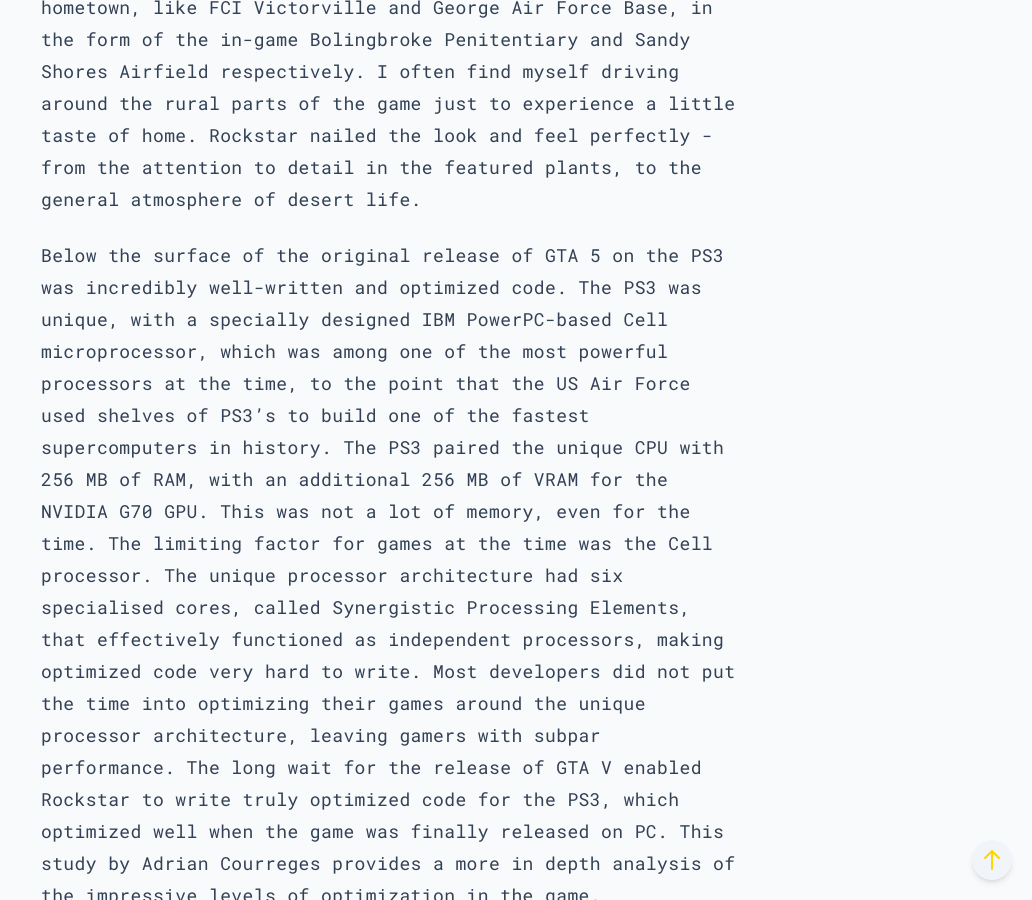
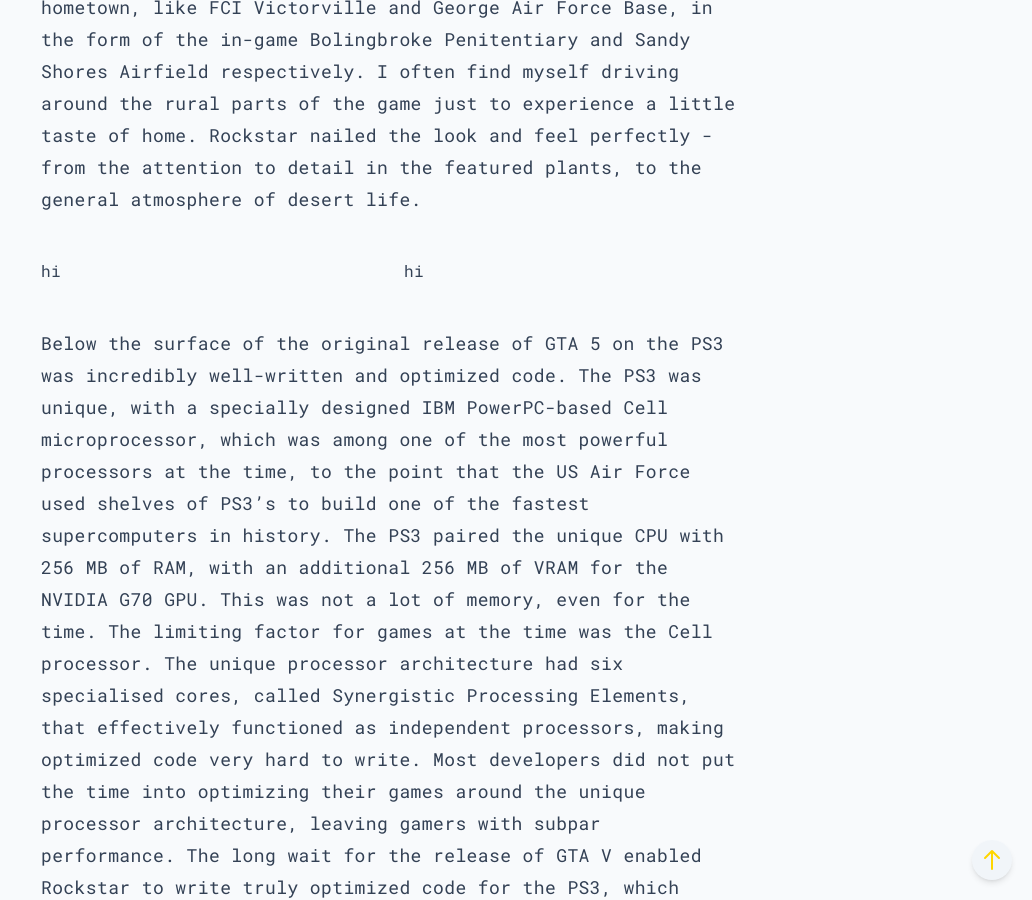
Before and after one commit to nmcain/gaming-journalism-blog, a Jekyll site: the page built from _posts/2023-09-23-test-1.md, in a window 1280 px wide and 900 px high, scrolled down 2604 px. Shown: the whole window, without its empty margins (248-1280 px from the left). Built offline with Jekyll 4.4.1, drawn with Linux system fonts in a browser that asks for light colours.

```diff
--- a/_posts/2023-09-23-test-1.md
+++ b/_posts/2023-09-23-test-1.md
@@ -22,6 +22,8 @@ To truly understand where Grand Theft Auto 5 went right, and where other games f
 *Why did I move here? I guess it was the weather...*
 
 When GTA V was finally released on the PlayStation 3 in September of 2013, early reviews praised the attention to detail and the interactivity of a world that felt alive. Even in 2024, the game remains vastly more detailed than newer open-world releases, like Forza Horizon 5, superseded only by Rockstar’s own Red Dead Redemption 2. Take for example, these screenshots. Rockstar’s worlds feel alive because that was what they set out to create. Rockstar sent location scouts to real-world locations, spending millions of dollars and years of research to develop open worlds that feel lived in, authentic, and where tiny details can be found everywhere you look. The map was an expansive replica of California, even featuring a number of landmarks from my (largely rural) hometown, like FCI Victorville and George Air Force Base, in the form of the in-game Bolingbroke Penitentiary and Sandy Shores Airfield respectively. I often find myself driving around the rural parts of the game just to experience a little taste of home. Rockstar nailed the look and feel perfectly - from the attention to detail in the featured plants, to the general atmosphere of desert life.
+
+| hi | hi |
 
 Below the surface of the original release of GTA 5 on the PS3 was incredibly well-written and optimized code. The PS3 was unique, with a specially designed IBM PowerPC-based Cell microprocessor, which was among one of the most powerful processors at the time, to the point that the US Air Force used shelves of PS3’s to build one of the fastest supercomputers in history. The PS3 paired the unique CPU with 256 MB of RAM, with an additional 256 MB of VRAM for the NVIDIA G70 GPU. This was not a lot of memory, even for the time. The limiting factor for games at the time was the Cell processor. The unique processor architecture had six specialised cores, called Synergistic Processing Elements, that effectively functioned as independent processors, making optimized code very hard to write. Most developers did not put the time into optimizing their games around the unique processor architecture, leaving gamers with subpar performance. The long wait for the release of GTA V enabled Rockstar to write truly optimized code for the PS3, which optimized well when the game was finally released on PC. This study by Adrian Courreges provides a more in depth analysis of the impressive levels of optimization in the game.
 
```
